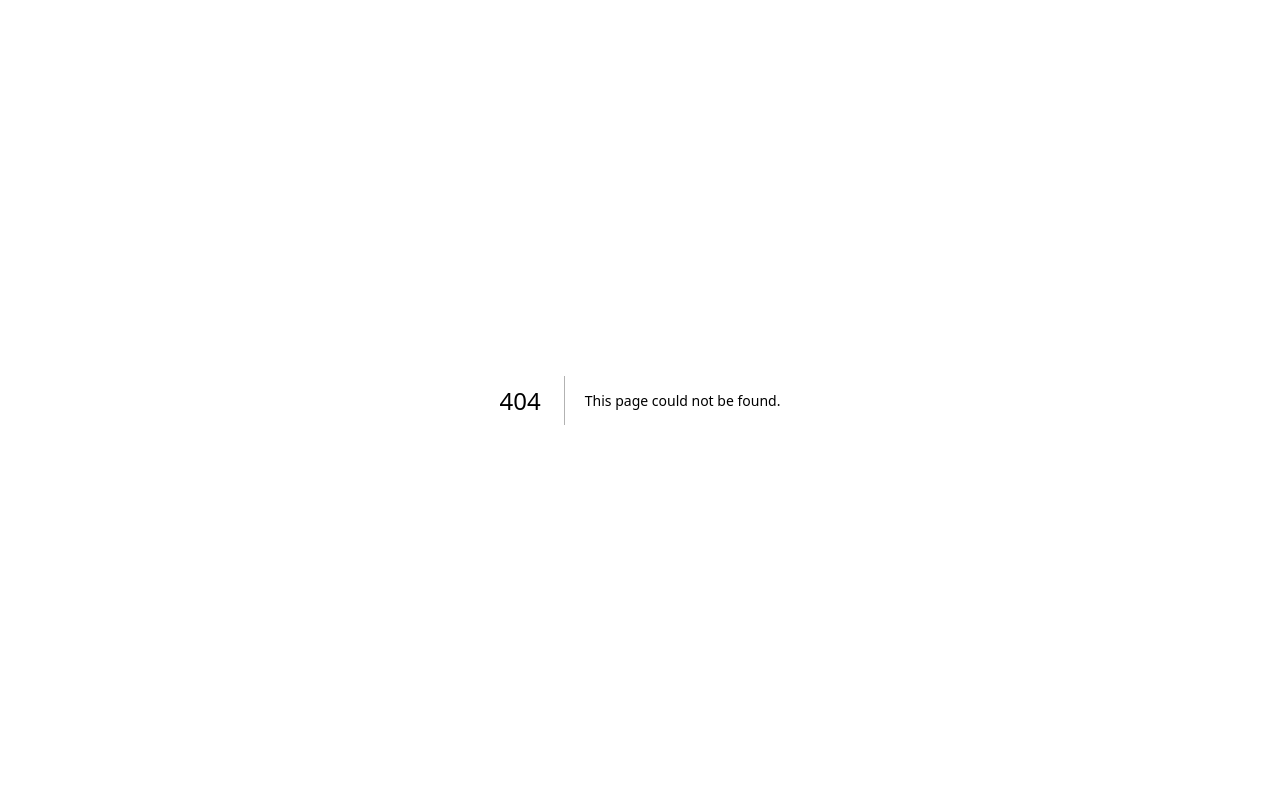
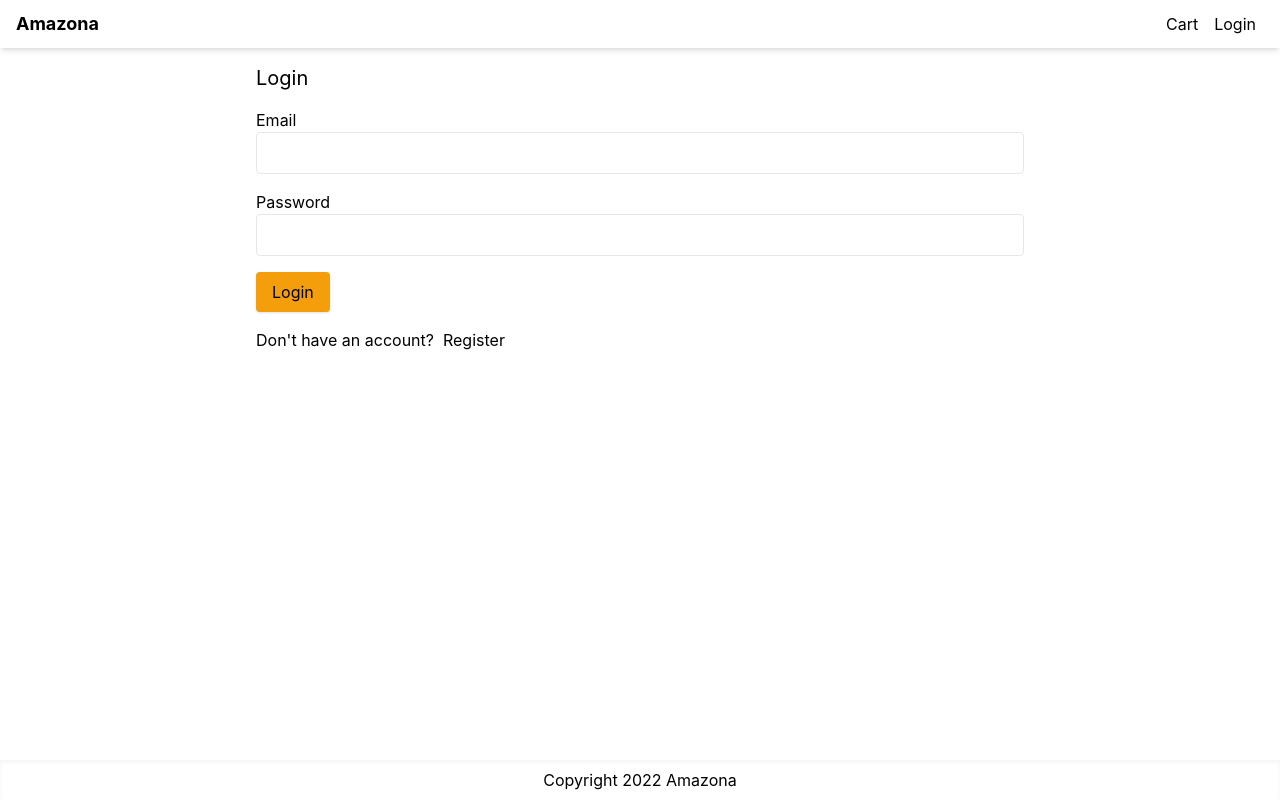
Before and after one commit to mozahidr/nextecom, a Next.js app: page /login in a window 1280 px wide. Before the commit this address had no page. Built offline with nearby package versions, Linux system fonts and the light colour scheme; no server answers.

Commit message:
login funcion implement

```diff
--- a/components/Layout.js
+++ b/components/Layout.js
@@ -1,9 +1,15 @@
+import { useSession, getSession } from 'next-auth/react';
 import Head from 'next/head';
 import React, { useContext, useEffect, useState } from 'react';
 import Link from 'next/link';
 import { Store } from '../utils/Store';
+import { ToastContainer } from 'react-toastify';
+import 'react-toastify/dist/ReactToastify.css';
 
 export const Layout = ({ title, children }) => {
+    const { data: session, status } = useSession();
+    //const loading = status === 'loading';
+
     const { state, dispatch } = useContext(Store);
     const { cart } = state;
     const [cartItemsCount, setCartItemsCount] = useState(0);
@@ -20,6 +26,7 @@ export const Layout = ({ title, children }) => {
             <meta name="description" content="NextJs Full Stack Ecommerce App" />
             <link rel="icon" href="/favicon.ico" />
         </Head>
+        <ToastContainer position='bottom-center' limit={1} />
         <div className='flex min-h-screen flex-col justify-between'>
             <header>
                 <nav className='flex h-12 justify-between shadow-md items-center px-4'>
@@ -35,7 +42,15 @@ export const Layout = ({ title, children }) => {
                                 </span>
                             )}
                         </a></Link>
-                        <Link legacyBehavior href="/login"><a className='p-2'>Login</a></Link>
+                        {status === 'loading' ? (
+                            'Loading...'
+                        ) : session?.user ? (
+                            session.user.name
+                        ) : (
+                            <Link legacyBehavior href="/login">
+                                <a className='p-2'>Login</a>
+                            </Link>
+                        )}
                     </div>
                 </nav>
             </header>
--- /dev/null
+++ b/models/User.js
@@ -0,0 +1,16 @@
+import mongoose from "mongoose";
+
+const userSchema = new mongoose.Schema(
+    {
+        name: { type: 'string', required: true },
+        email: { type: 'string', required: true, unique: true },
+        password: { type: 'string', required: true },
+        isAdmin: { type: 'boolean', default: false, required: true },
+    },
+    {
+        timestamps: true,
+    }
+);
+
+const User = mongoose.models.User || mongoose.model('User', userSchema);
+export default User;
--- a/pages/_app.js
+++ b/pages/_app.js
@@ -1,10 +1,16 @@
 import '../styles/globals.css';
+import { SessionProvider } from 'next-auth/react';
 import { StoreProvider } from '../utils/Store';
 
-function MyApp({ Component, pageProps }) {
-  return <StoreProvider>
-    <Component {...pageProps} />
-  </StoreProvider>
+function MyApp({ Component,
+  pageProps: { session, ...pageProps } }) {
+  return (
+    <SessionProvider session={session}>
+      <StoreProvider>
+        <Component {...pageProps} />
+      </StoreProvider>
+    </SessionProvider>
+  );
 }
 
-export default MyApp
+export default MyApp;
--- /dev/null
+++ b/pages/api/auth/[...nextauth].js
@@ -0,0 +1,45 @@
+import NextAuth from 'next-auth';
+import db  from '../../../utils/db';
+import User from '../../../models/User';
+import bcryptjs from 'bcryptjs';
+import CredentialsProvider  from 'next-auth/providers/credentials';
+
+
+export default NextAuth({
+    session: {
+        strategy: 'jwt',
+    },
+    callbacks: {
+        async jwt({ token, user }) {
+            if(user?._id) token._id = user._id;
+            if(user?.isAdmin) token.isAdmin = user.isAdmin;
+            return token;
+        },
+        async jwt({ session, token}) {
+            if(token?._id) session.user._id = token._id;
+            if(token?.isAdmin) session.user.isAdmin = token.isAdmin;
+            return session;
+        },
+    },
+    providers: [
+        CredentialsProvider({
+            async authorize(credentials) {
+                await db.connect();
+                const user = await User.findOne({
+                    email: credentials.email,
+                });
+                await db.disconnect();
+                if(user && bcryptjs.compareSync(credentials.password, user.password)) {
+                    return {
+                        _id: user._id,
+                        name: user.name,
+                        email: user.email,
+                        image: 'f',
+                        isAdmin: user.isAdmin,
+                    };
+                }
+                throw new Error('Invalid email or password');
+            }
+        })
+    ]
+})
--- /dev/null
+++ b/pages/api/seed.js
@@ -0,0 +1,13 @@
+import User from "../../models/User";
+import data from "../../utils/data";
+import db from "../../utils/db"
+
+const handler = async (req, res) => {
+    await db.connect();
+    await User.deleteMany();
+    await User.insertMany(data.users);
+    await db.disconnect();
+    res.send({ message: 'Seeded Successfully'});
+};
+
+export default handler;
--- a/pages/cart.js
+++ b/pages/cart.js
@@ -92,7 +92,7 @@ function CartScreen() {
                   </div>
                 </li>
                 <li>
-                  <button onClick={() => router.push("/shipping")} className='primary-button w-full'>Checkout</button>
+                  <button onClick={() => router.push("login?redirect=/shipping")} className='primary-button w-full'>Checkout</button>
                 </li>
               </ul>
             </div>
--- /dev/null
+++ b/pages/login.js
@@ -0,0 +1,77 @@
+import Link from 'next/link';
+import React, { useEffect } from 'react';
+import { Layout } from '../components/Layout';
+import { useForm } from 'react-hook-form';
+import { signIn, useSession } from 'next-auth/react';
+import { toast } from 'react-toastify';
+import { getError } from '../utils/error';
+import { useRouter } from 'next/router';
+//import { redirect } from 'next/dist/server/api-utils';
+
+export default function LoginScreen() {
+
+    const { data: session } = useSession();
+    const router = useRouter();
+    const { redirect } = router.query;
+
+    useEffect(() => {
+        if(session?.user) {
+            router.push(redirect || '/');
+        }
+    }, [router, session, redirect]);
+
+    const { handleSubmit, register, formState : { errors }, } = useForm();
+
+    const submitHandler = async ({ email, password }) => {
+        try {
+            const result = await signIn('credentials', {
+                redirect: false,
+                email,
+                password,
+            });
+            if(result.error) {
+                toast.error(result.error);
+            }
+
+        } catch (error) {
+            toast.error(getError(err));
+        }
+    }
+  return (
+    <Layout title="Login">
+        <form onSubmit={handleSubmit(submitHandler)} className='mx-auto max-w-screen-md'>
+            <h1 className='mb-4 text-xl'>Login</h1>
+            <div className='mb-4'>
+                <label htmlFor='email'>Email</label>
+                <input
+                    type="email"
+                    {...register('email', {required: 'Please enter your email',
+                    pattern: {
+                        value: /^[a-zA-Z0-9_.+-]+@[a-zA-Z0-9-]+.[a-zA-Z0-9-.]+$/i,
+                        message: 'Please enter a valid email'
+                    }})}
+                    className="w-full" id="email" />
+                    {errors.email && <div className='text-red-500'>{errors.email.message}</div>}
+            </div>
+            <div className='mb-4'>
+                <label htmlFor='password'>Password</label>
+                <input
+                    type="password"
+                    {...register('password', {required: 'Please enter password',
+                    minLength: { value: 8, message: 'Password should be at least 8 chars' }, })}
+                    className="w-full" id="password" />
+                    {errors.password && <div className='text-red-500'>{errors.password.message}</div>}
+            </div>
+            <div className='mb-4'>
+                <button className='primary-button'>Login</button>
+            </div>
+            <div>
+                Don&apos;t have an account? &nbsp;
+                <Link href="register" legacyBehavior>
+                    Register
+                </Link>
+            </div>
+        </form>
+    </Layout>
+  )
+}
--- a/styles/globals.css
+++ b/styles/globals.css
@@ -34,3 +34,9 @@ a {
 .primary-button {
   @apply rounded bg-amber-500 py-2 px-4 shadow outline-none hover:bg-amber-600 active:bg-amber-700;
 }
+
+input,
+select,
+textarea {
+  @apply rounded border p-2 outline-none ring-indigo-300 focus:ring;
+}
--- a/utils/data.js
+++ b/utils/data.js
@@ -1,4 +1,21 @@
+import bcrypt from 'bcryptjs';
+
 const data = {
+  users : [
+    {
+      name: 'Rasel Rana',
+      email: 'mozahid32@gmail.com',
+      password: bcrypt.hashSync('Rasel123'),
+      isAdmin: true,
+    },
+    {
+      name: 'Mozahid Rana',
+      email: 'mozahid@gmail.com',
+      password: bcrypt.hashSync('Rasel123'),
+      isAdmin: false,
+    },
+
+  ],
   products: [
     {
       name: 'Mens Casual Shirt',
--- /dev/null
+++ b/utils/db.js
@@ -0,0 +1,35 @@
+import mongoose from 'mongoose';
+
+const connection = {};
+
+async function connect() {
+    if(connection.isConnected) {
+        console.log('Already connected');
+        return;
+    }
+    if(mongoose.connections.length > 0) {
+        connection.isConnected = mongoose.connections[0].readyState;
+        if(connection.isConnected == 1) {
+            console.log('Use previous connection');
+            return;
+        }
+        await mongoose.disconnect();
+    }
+    const db = await mongoose.connect(process.env.MONGODB_URI);
+    console.log('New connection');
+    connection.isConnected = db.connections[0].readyState;
+}
+
+async function disconnect()  {
+    if(connection.isConnected) {
+        if(process.env.NODE_ENV === 'production') {
+            await mongoose.disconnect();
+            connection.isConnected = false;
+        } else {
+            console.log(' Not disconnected');
+        }
+    }
+}
+
+const db = { connect, disconnect };
+export default db;
--- /dev/null
+++ b/utils/error.js
@@ -0,0 +1,4 @@
+const getError = (err) => err.response && err.response.data && err.response.data.message ?
+    err.response.data.message : err.message;
+
+    export { getError };
```
Also changed, not shown: package.json (+7 -1 lines), 2 other files (tests, documents, lock files or other folders).
